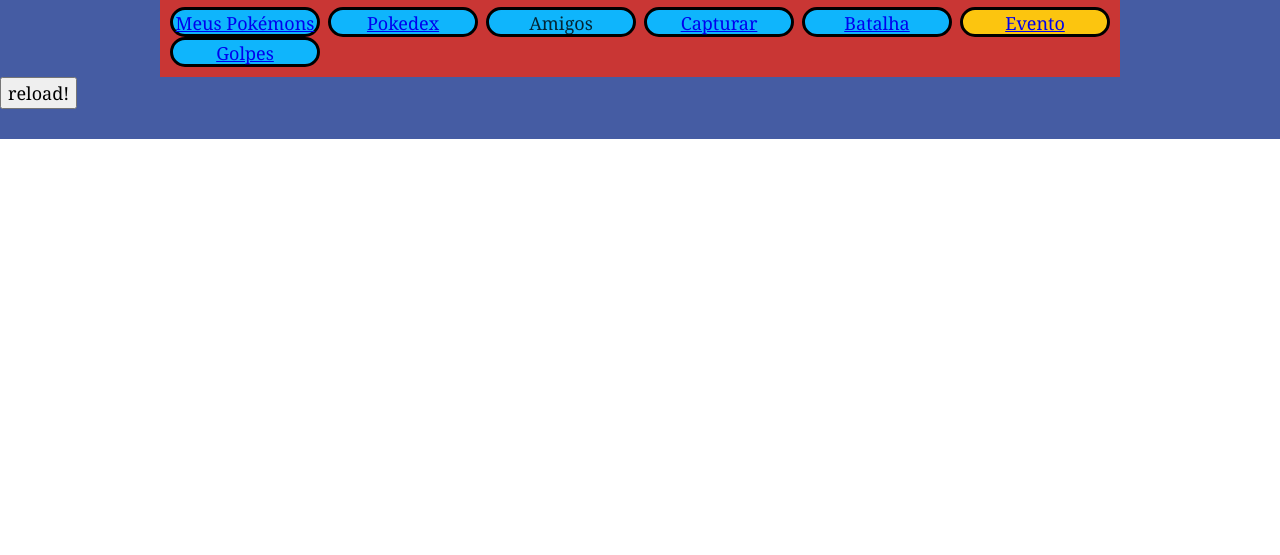
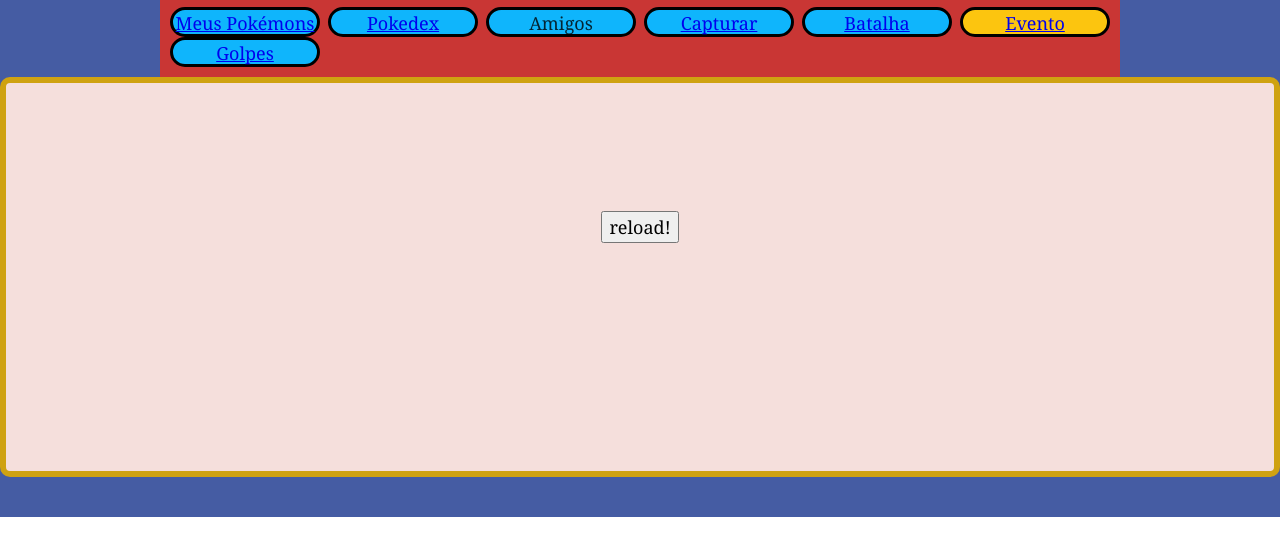
Before and after one commit to williamars/FrontEnd-Pokemon, a Gatsby site: page /store in a window 1280 px wide. Shown: the part 143-698 px from the top of the page. Built offline with nearby package versions, Linux system fonts and the light colour scheme; Gatsby itself is replaced by a stand-in of ours; no server answers.

Commit message:
test fixed

```diff
--- a/src/pages/store.js
+++ b/src/pages/store.js
@@ -219,7 +219,7 @@ export default class PokedexPage extends Component {
         return(
             <div className="body">
             <Header siteTitle="Pokedex"/>
-            <div>
+            <div class="store-items">
             <button onClick={refreshPage}>reload!</button>
             </div>
             <GetNames/>
```
